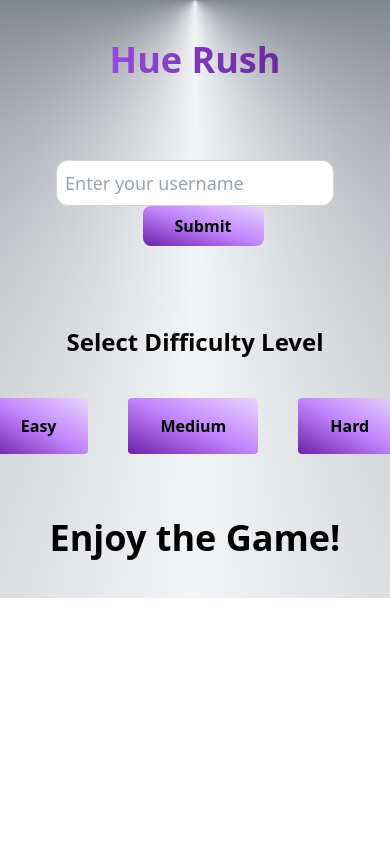
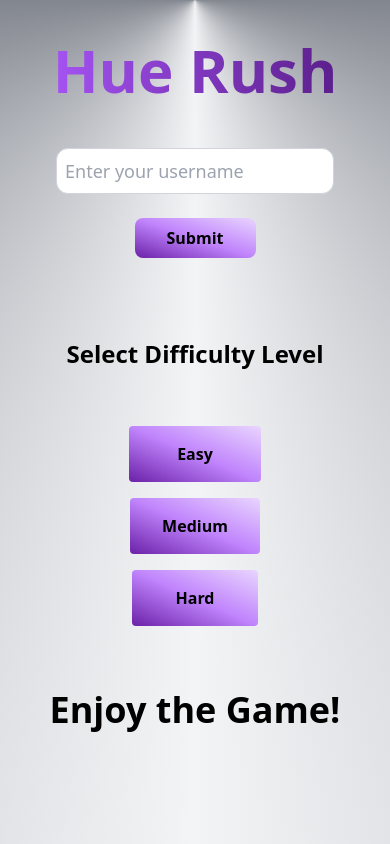
Before and after one commit to SiriChandhana06/Hue-Rush, a React (Create React App) app: page / in a window 390 px wide. Built offline with nearby package versions, Linux system fonts and the light colour scheme.

Commit message:
Add Responsive & Audio

```diff
--- a/src/App.js
+++ b/src/App.js
@@ -1,9 +1,32 @@
 import React from "react";
 import Game from "./Page/Game";
+import { useState,useEffect,useRef } from "react";
 
 function App() {
+  const audioRef = useRef(null);
+  const [audioStarted, setAudioStarted] = useState(false);
+
+
+  const startAudio = () => {
+    if (audioRef.current && !audioStarted) {
+      audioRef.current.play().catch((error) => {
+        console.error("Audio playback failed: ", error);
+      });
+      setAudioStarted(true);  // Prevent trying to play the audio again
+    }
+  };
+
+  useEffect(() => {
+    document.addEventListener('click', startAudio);
+    return () => {
+      document.removeEventListener('click', startAudio);
+    };
+  }, [audioStarted]);
   return (
     <div className="App">
+      <audio ref={audioRef} src="/GameAudio.mp3" loop >
+        Your browser does not support the audio element.
+      </audio>
       <Game/>
     </div>
   );
--- a/src/Page/Game.jsx
+++ b/src/Page/Game.jsx
@@ -6,7 +6,8 @@ const baseColors = [
   '#FF5733', '#33FF57', '#5733FF', '#FF33A1', '#33FFFC', '#FFC300', '#DAF7A6', '#C70039',
   '#FF8C00', '#00FF8C', '#8C00FF', '#FF8C8C', '#8C8CFF', '#8CFF8C', '#FF8C00', '#00FF8C',
   '#8CFF8C', '#8CFF00', '#00FF8C', '#8C8C00', '#8C00FF', '#FF00C4', '#C4FF00', '#C4FF8C',
-  '#FF8CFF', '#8C8CFF', '#00C4FF', '#8CFF00', '#FF8C00', '#C4FF8C', '#FF00C4', '#C4FF00'
+  '#FF8CFF', '#8C8CFF', '#00C4FF', '#8CFF00', '#FF8C00', '#C4FF8C', '#FF00C4', '#C4FF00',
+  '#000000', '#333333', '#ffffff',
 ];
 
 // Generate cards based on difficulty level
@@ -110,25 +111,35 @@ function Game() {
 
   const startGame = () => {
     let numCards, columnsCount, timeLimit;
+
+    const updateColumnsCount = (selectedLevel) => {
+      const isPhoneView = window.innerWidth <= 768; // Example breakpoint for phone view
+      const isLapView = window.innerWidth > 768 && window.innerWidth <= 1024;
+
     switch (selectedLevel) {
       case 'easy':
         numCards = 20;
-        columnsCount = 5;
+        columnsCount =  isPhoneView ? 4 : 5;
         timeLimit = 120;
         break;
       case 'medium':
-        numCards = 100;
-        columnsCount = 8;
-        timeLimit = 420;
+        numCards = 60;
+        columnsCount = isPhoneView ? 4 : 10;
+        timeLimit = 240;
         break;
       case 'hard':
-        numCards = 200;
-        columnsCount = 8;
-        timeLimit = 540;
+        numCards = 100;
+        columnsCount = isPhoneView ? 4 : 10;
+        timeLimit = 360;
         break;
       default:
         return;
     }
+  };
+
+  updateColumnsCount(selectedLevel);
+
+window.addEventListener('resize', () => updateColumnsCount(selectedLevel));
 
     setCards(generateCards(numCards));
     setScore(0);
@@ -149,26 +160,44 @@ function Game() {
     setScore(0);
     setTimer(0);
     setGameOver(false);
+    startGame();
+  };
+
+  const back = () => {
+    setCards([]);
+    setFlippedIndices([]);
+    setScore(0);
+    setTimer(0);
+    setGameOver(false);
     setLevel(null);
     setSelectedLevel(null);
-    setUsername('');
-    setIsUsernameSubmitted(false);
-  };
+  }
+
+  const nextLevel = () => {
+    if (level === 'easy') {
+      handleLevelSelect('medium');
+    } else if (level === 'medium') {
+      handleLevelSelect('hard');
+    } else if (level === 'hard') {
+      setGameOver(true);
+    }
+  }
+
 
   const handleSubmitUsername = () => {
     if (username.trim()) {
-      setIsUsernameSubmitted(true); // Mark the username as submitted
+      setIsUsernameSubmitted(true);
     }
   };
 
   return (
-    <div className="bg-[conic-gradient(at_top,_var(--tw-gradient-stops))] from-gray-900 via-gray-100 to-gray-900 p-10 md:p-20">
+    <div className="bg-[conic-gradient(at_top,_var(--tw-gradient-stops))] from-gray-900 via-gray-100 to-gray-900 overflow-x-hidden">
       {!level ? (
+        <div className='h-screen p-10 md:p-20'>
           <div>
-          <div>
-            <h1 className='text-center text-4xl md:text-8xl font-bold text-transparent bg-clip-text bg-gradient-to-r from-purple-500 to-purple-900'>Hue Rush</h1>
+            <h1 className='text-center text-6xl md:text-8xl font-bold text-transparent bg-clip-text bg-gradient-to-r from-purple-500 to-purple-900'>Hue Rush</h1>
             {!isUsernameSubmitted ? (
-              <div className="text-center mt-20">
+              <div className="text-center mt-12 md:mt-20 block md:flex md:justify-center">
                 <input
                   className="p-2 border rounded-xl border-gray-300 text-lg"
                   type="text"
@@ -177,7 +206,7 @@ function Game() {
                   onChange={(e) => setUsername(e.target.value)}
                 />
                 <button
-                  className="bg-gradient-to-bl from-purple-200 via-purple-400 to-purple-800 text-black font-semibold px-8 py-2 rounded-lg ml-4"
+                  className="bg-gradient-to-bl from-purple-200 via-purple-400 to-purple-800 text-black font-bold px-8 py-2 rounded-lg ml-0 md:ml-4 mt-6 md:mt-0"
                   onClick={handleSubmitUsername}
                 >
                   Submit
@@ -190,32 +219,53 @@ function Game() {
             )}
             <div className=" text-2xl md:text-4xl font-bold text-center mt-20">Select Difficulty Level</div>
           </div>
-        <div className="flex gap-10 items-center justify-center mt-10">
-          <button className="bg-gradient-to-bl from-purple-200 via-purple-400 to-purple-800 text-black font-semibold px-8 py-4 rounded " onClick={() => handleLevelSelect('easy')}  disabled={!isUsernameSubmitted}>Easy</button>
-          <button className="bg-gradient-to-bl from-purple-200 via-purple-400 to-purple-800 text-black font-semibold px-8 py-4 rounded " onClick={() => handleLevelSelect('medium')} disabled={!isUsernameSubmitted}>Medium</button>
-          <button className="bg-gradient-to-bl from-purple-200 via-purple-400 to-purple-800 text-black font-semibold px-8 py-4 rounded" onClick={() => handleLevelSelect('hard')} disabled={!isUsernameSubmitted}>Hard</button>
+          <div className="md:flex md:gap-10 md:items-center md:justify-center mt-10">
+            <div className='flex justify-center'>
+            <button className="bg-gradient-to-bl from-purple-200 via-purple-400 to-purple-800 text-black font-bold px-12 py-4 rounded mt-4 md:mt-0" onClick={() => handleLevelSelect('easy')} disabled={!isUsernameSubmitted}>Easy</button>
+            </div>
+            <div className='flex justify-center'>
+            <button className="bg-gradient-to-bl from-purple-200 via-purple-400 to-purple-800 text-black font-bold px-8 py-4 rounded mt-4 md:mt-0" onClick={() => handleLevelSelect('medium')} disabled={!isUsernameSubmitted}>Medium</button>
+            </div>
+            <div className='flex justify-center'>
+            <button className="bg-gradient-to-bl from-purple-200 via-purple-400 to-purple-800 text-black font-bold px-11 py-4 rounded mt-4 md:mt-0" onClick={() => handleLevelSelect('hard')} disabled={!isUsernameSubmitted}>Hard</button>
+          </div>
           </div>
           <div>
             <h1 className='text-4xl mt-16 text-center font-semibold text-black'>Enjoy the Game! </h1>
           </div>
         </div>
       ) : (
+        <div className='h-full bg-[conic-gradient(at_top,_var(--tw-gradient-stops))] from-gray-900 via-gray-100 to-gray-900 pb-12'>
+          <div className='flex justify-start ml-4 md:ml-10'>
+            <button className='bg-gradient-to-bl from-purple-200 via-purple-400 to-purple-800 text-black font-semibold px-4 py-2 rounded my-6' onClick={back}><svg xmlns="http://www.w3.org/2000/svg" width="24" height="24" viewBox="0 0 24 24"><path fill="black" d="M20 11H7.83l5.59-5.59L12 4l-8 8l8 8l1.41-1.41L7.83 13H20z" /></svg></button>
+          </div>
           <div className="flex flex-col items-center">
-          <div className="text-center text-4xl md:text-8xl font-bold text-transparent bg-clip-text bg-gradient-to-r from-purple-500 to-purple-900">Hue Rush</div>
+            <div>
+              <div className="text-center text-6xl md:text-8xl font-bold text-transparent bg-clip-text bg-gradient-to-r from-purple-500 to-purple-900">Hue Rush</div>
+            </div>
             <div className="text-4xl font-semibold mt-4">Score: {score}</div>
             <div className="text-xl font-semibold mt-4">Time Left: {timer}s</div>
             {gameOver && (
-            <div className="text-2xl font-bold mt-4 text-center capitalize">
+              <div className="text-2xl font-bold mt-4 text-center capitalize mx-4">
                 {username}, Game Over! Final Score: {score}
-              <div className="text-2xl mt-2 capitalize">{username}, Your High Score: {highScore}</div>
+                <div className="text-2xl mt-2 capitalize mx-4">{username}, Your High Score: {highScore}</div>
+                <div className='flex gap-10 justify-center'>
+                  <div>
                     <button className="bg-gradient-to-bl from-purple-200 via-purple-400 to-purple-800 text-black font-semibold px-4 py-2 rounded my-6" onClick={restartGame}>Restart</button>
+                  </div>
+                  {level !== 'hard' && (
+                    <div>
+                      <button className="bg-gradient-to-bl from-purple-200 via-purple-400 to-purple-800 text-black font-semibold px-4 py-2 rounded my-6 " onClick={nextLevel}>Next Level {'>'}</button>
+                    </div>
+                  )}
+                </div>
               </div>
             )}
             <div className={`grid gap-4`} style={{ gridTemplateColumns: `repeat(${columns}, minmax(0, 1fr))` }}>
               {cards.map((card, index) => (
                 <div
                   key={card.id}
-                className={`w-16 h-16 flex items-center justify-center mt-4 cursor-pointer rounded-md transition-transform transform ${card.flipped ? '' : 'rotate-y-180'}`}
+                  className={`w-16 h-16 flex items-center justify-center mt-4 mx-4 cursor-pointer rounded-md transition-transform transform ${card.flipped ? '' : 'rotate-y-180'}`}
                   style={{ backgroundColor: card.flipped ? card.color : 'white' }} // Inline style for background color
                   onClick={() => handleCardClick(index)}
                 >
@@ -224,12 +274,13 @@ function Game() {
               ))}
             </div>
           </div>
+        </div>
       )}
       {showConfirmDialog && (
         <div className="fixed inset-0 flex items-center justify-center bg-gray-800 bg-opacity-50">
           <div className="bg-white p-4 rounded shadow-lg text-center">
             <div className="text-lg mb-4">Are you sure you want to start the game?</div>
-            <button className="bg-gradient-to-tr from-violet-300 to-violet-400 text-black font-semibold px-4 py-2 rounded mr-4" onClick={startGame}>Start Game</button>
+            <button className="bg-gradient-to-bl from-purple-200 via-purple-400 to-purple-800 text-black font-semibold px-4 py-2 rounded mr-4" onClick={startGame}>Start Game</button>
             <button className="bg-[conic-gradient(at_top,_var(--tw-gradient-stops))] from-red-500 to-red-600 text-white px-4 py-2 rounded  " onClick={cancelGame}>Cancel</button>
           </div>
         </div>
```
Also changed, not shown: 1 other file (tests, documents, lock files or other folders). Lines whose indentation alone changed are shown as unchanged.
